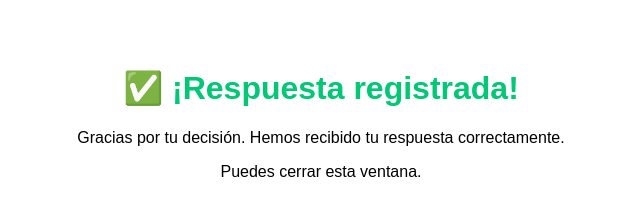
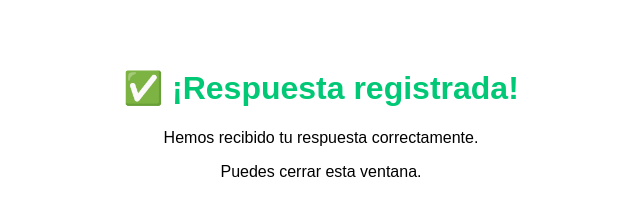
Before and after one commit to leon2995/pagethk, a plain HTML site: page index.html in a window 1280 px wide. Shown: the whole page, without its empty margins (319-959 px from the left). Drawn offline with Linux system fonts and the light colour scheme.

Commit message:
Update index.html

```diff
--- a/index.html
+++ b/index.html
@@ -6,7 +6,7 @@
 </head>
 <body style="font-family: Arial, sans-serif; text-align: center; padding: 40px;">
   <h1 style="color: #00c875;">✅ ¡Respuesta registrada!</h1>
-  <p>Gracias por tu decisión. Hemos recibido tu respuesta correctamente.</p>
+  <p>Hemos recibido tu respuesta correctamente.</p>
   <p>Puedes cerrar esta ventana.</p>
 </body>
 </html>
```
